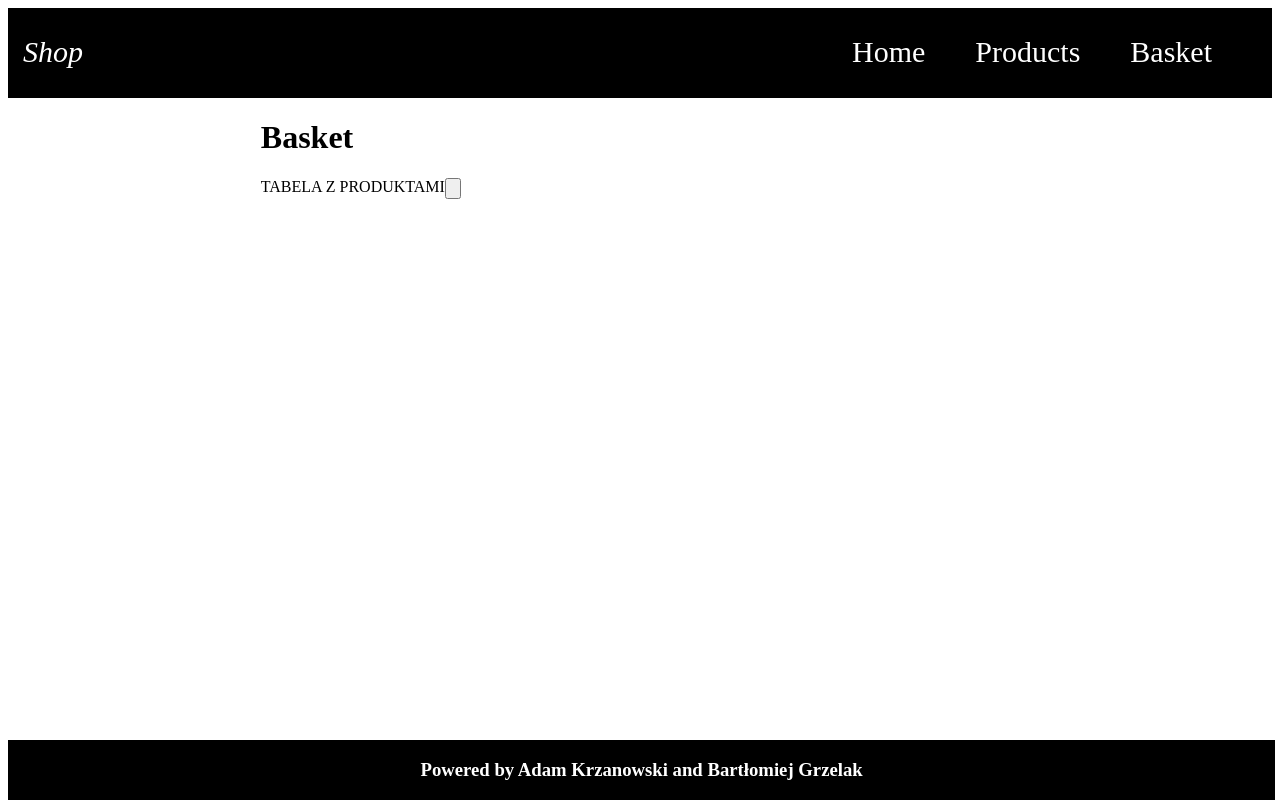
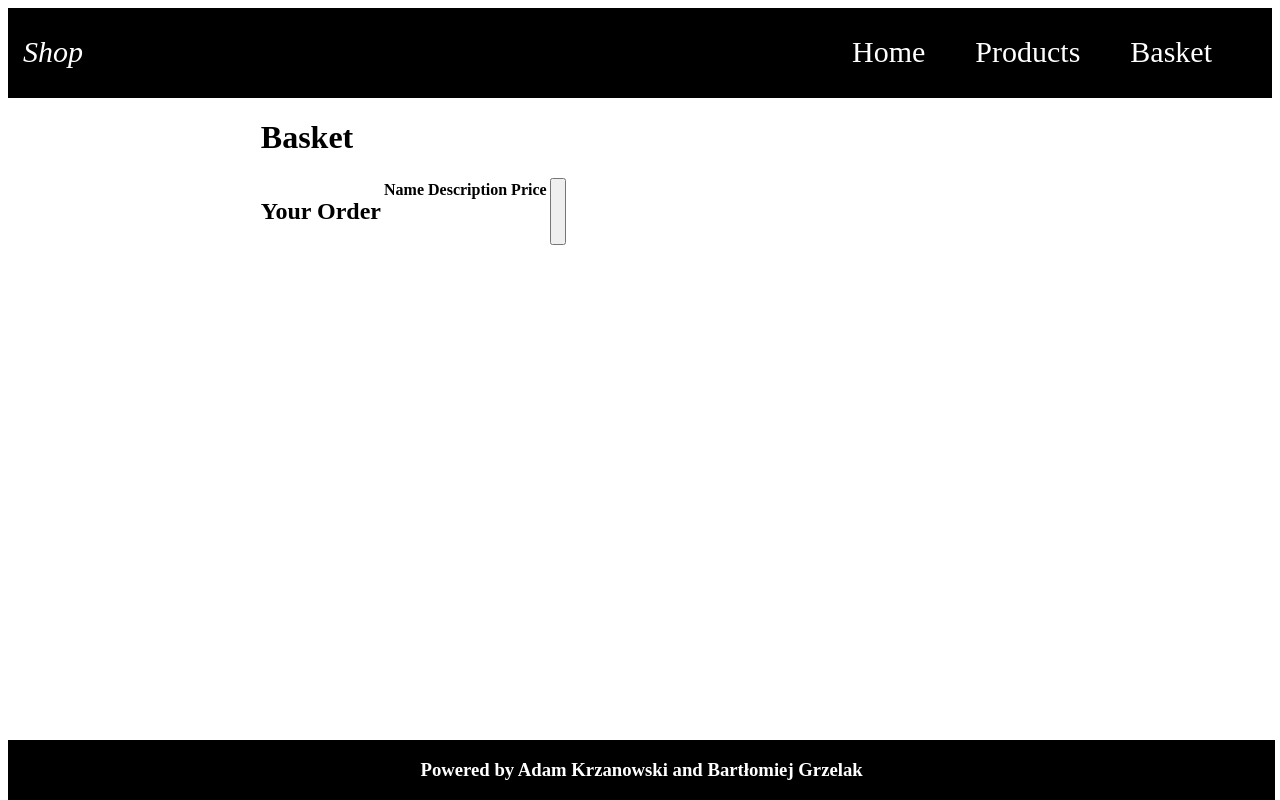
Before and after one commit to Szpilka007/Shop-Application, a React (Create React App) app in the folder frontend/: page /basket in a window 1280 px wide. Both pictures are taken after a click on the button 499 px from the left and 211 px from the top of the page. Built offline with nearby package versions, Linux system fonts and the light colour scheme.

Commit message:
Tabela z zamówieniem

```diff
--- a/frontend/src/components/pagesComponents/basket.jsx
+++ b/frontend/src/components/pagesComponents/basket.jsx
@@ -19,6 +19,18 @@ class Basket extends React.Component {
 
 
     render() {
+        const items = [];
+        for (const product of this.state.listProducts) {
+            items.push(
+                <tr className='products-table-row'>
+                    <td>{product.name}</td>
+                    <td>{product.description}</td>
+                    <td>{product.price} </td>
+                    <td>{product.amount}</td>
+                    <td><input type='button' value='Remove'/></td>
+                </tr>
+            )
+        }
         return (
             <div id='basket'>
                 <h1>Basket </h1>
@@ -34,7 +46,18 @@ class Basket extends React.Component {
                 </section>
                 <section class="section" id='not-empty-basket'>
 
-                    <div>TABELA Z PRODUKTAMI</div>
+                    <h1>Your Order</h1>
+
+                    <div id='table-with-ordered-products'>
+                        <table>
+                            <tr>
+                                <th>Name</th>
+                                <th>Description</th>
+                                <th>Price</th>
+                            </tr>
+                            {items}
+                        </table>
+                    </div>
                     <input type='button' onClick={() => {
                         this.hideSection();
                         this.showSection('form-to-fill')
```
